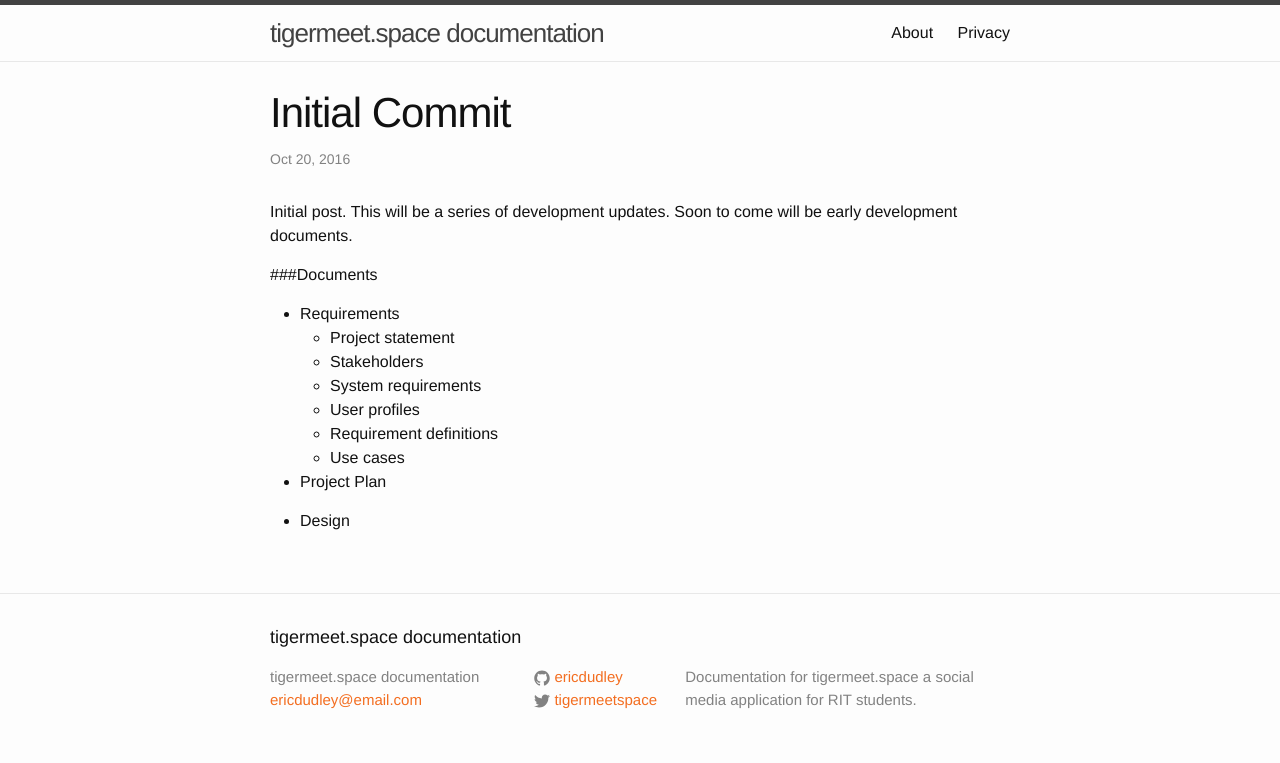
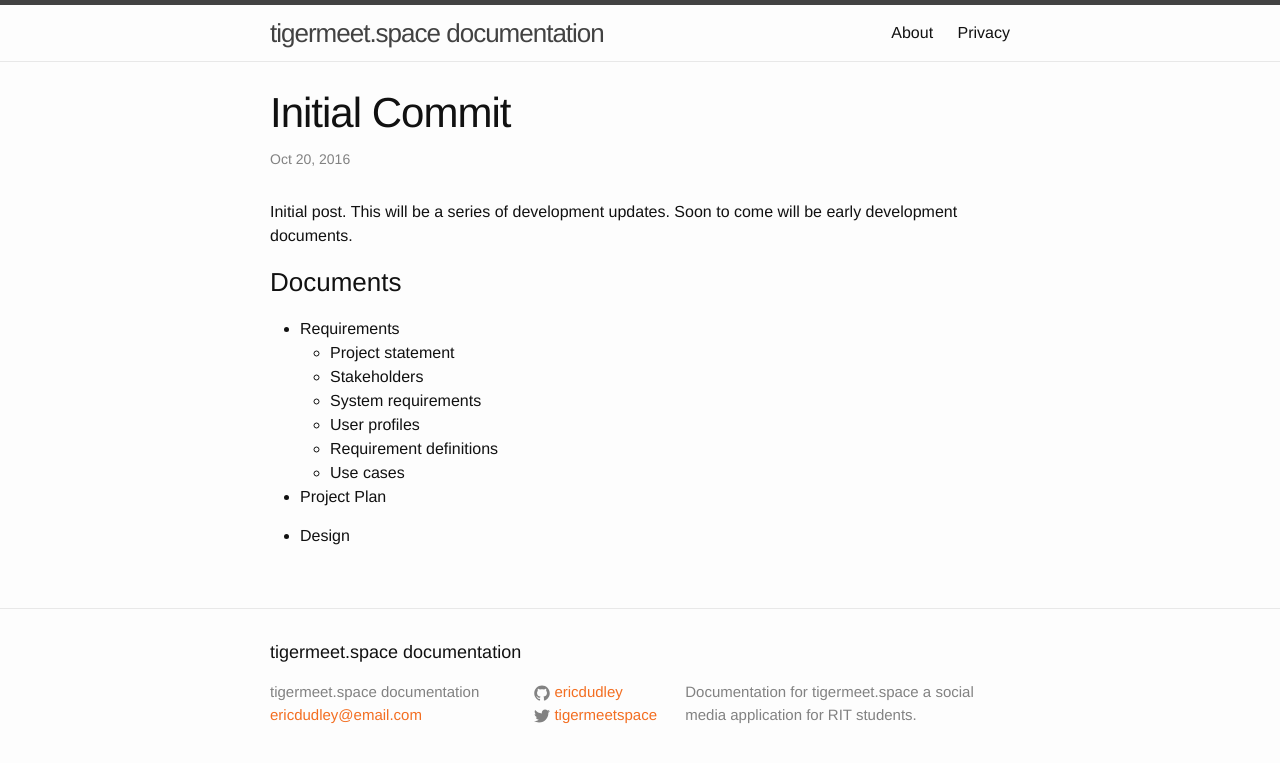
Before and after one commit to ericdudley/tigermeet, a Jekyll site: the page built from docs/_posts/2016-10-19-initial-commit .markdown, in a window 1280 px wide. Shown: the top 763 px of the page. Built offline with Jekyll 4.4.1, drawn with Linux system fonts in a browser that asks for light colours.

Commit message:
Working with markup.

```diff
--- a/docs/_posts/2016-10-19-initial-commit .markdown
+++ b/docs/_posts/2016-10-19-initial-commit .markdown
@@ -7,14 +7,14 @@ categories: test
 Initial post. This will be a series of development updates. Soon to come
 will be early development documents.
 
-###Documents
+### Documents
 * Requirements
-	+ Project statement
-	+ Stakeholders
-	+ System requirements
-	+ User profiles
-	+ Requirement definitions
-	+ Use cases
+	* Project statement
+	* Stakeholders
+	* System requirements
+	* User profiles
+	* Requirement definitions
+	* Use cases
 
 * Project Plan
 
```
